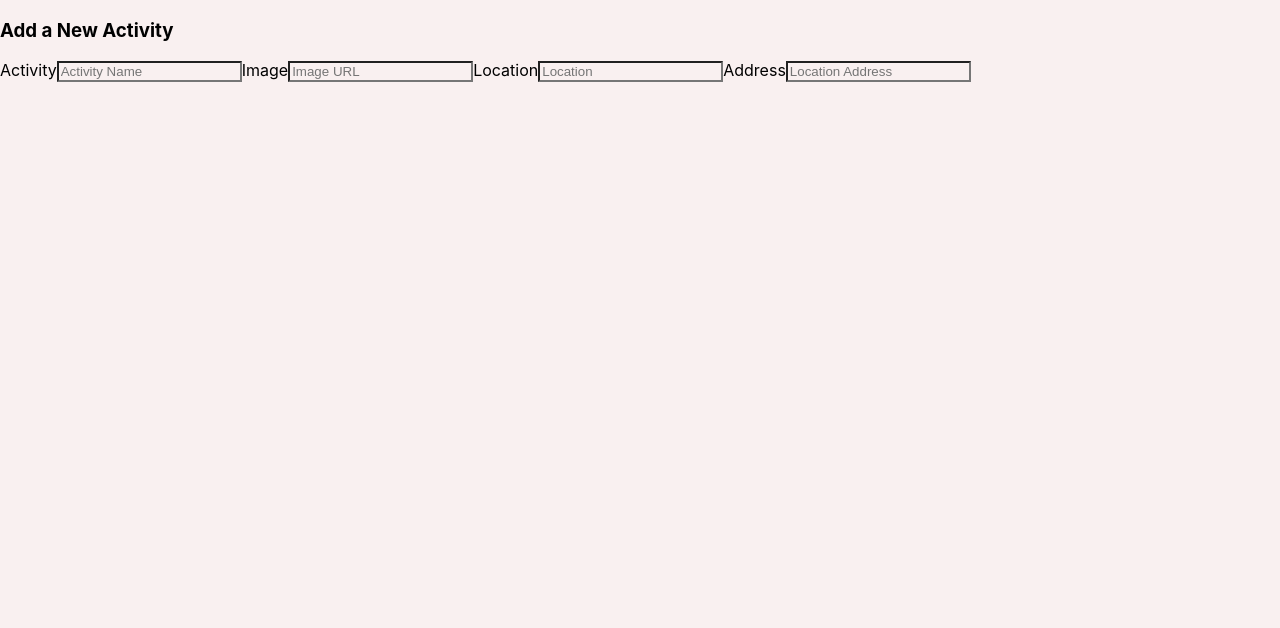
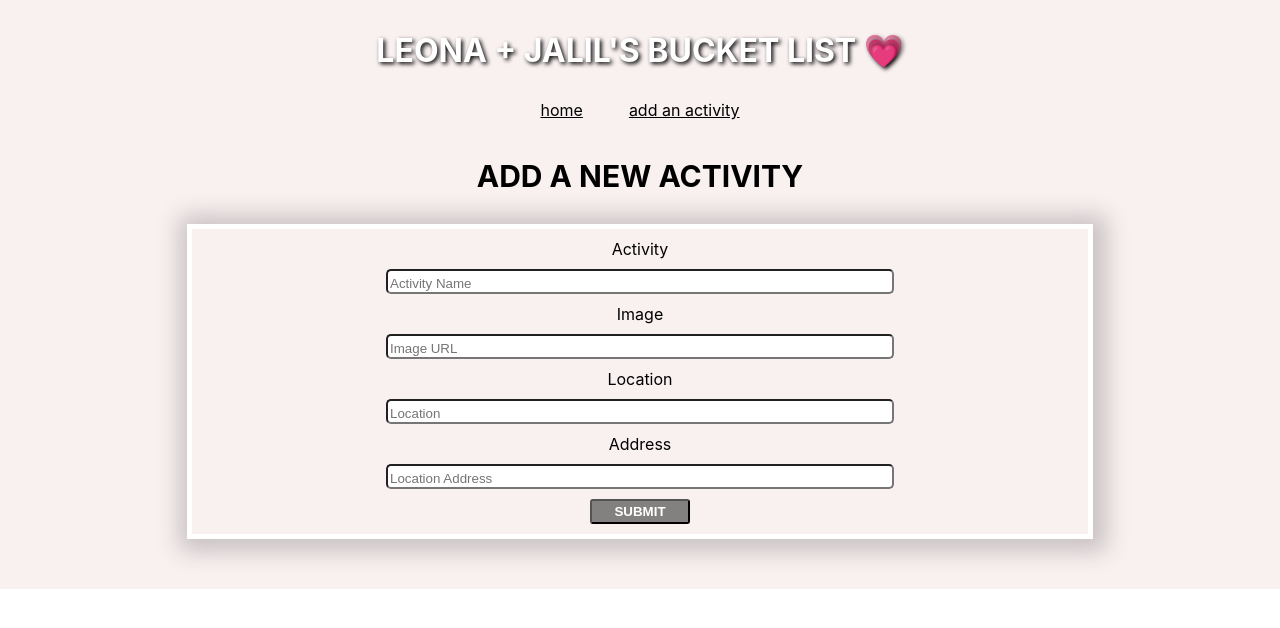
Before and after one commit to leonajuan/bucketlist-new, a React (Create React App) app in the folder client/: page /new in a window 1280 px wide. Shown: the top 628 px of the page. Built offline with nearby package versions, Linux system fonts and the light colour scheme; no server answers.

Commit message:
added css

```diff
--- a/client/src/App.css
+++ b/client/src/App.css
@@ -1,10 +1,15 @@
-* {
-  background-color:#F9F0F0;;
+.app {
+  background-color:#F9F0F0;
+  padding-top: 10px;
+  padding-bottom: 50px;
+  height: 100%;
 }
 
 .header {
   text-align: center;
   text-transform: uppercase;
+  color: white;
+  text-shadow: 2px 2px 4px #000000;
 }
 
 .activity-image {
@@ -57,3 +62,84 @@
   font-weight: 200;
   font-size: 14px;
 }
+
+.form-div {
+  border: solid 5px white;
+  box-shadow: 3px 2px 22px 10px rgba(44, 42, 43, 0.235);
+  margin-top: 25px;
+  width: 70%;
+  margin-left: auto;
+  margin-right: auto;
+}
+
+.form {
+  display: flex;
+  flex-direction: column;
+  width: 100%;
+  align-items: center;
+}
+
+.form input {
+  padding-top: 5px;
+  margin-top: 10px;
+  width: 500px;
+  background-color: white;
+  border-radius: 5px;
+}
+
+.form label {
+  margin-top: 10px;
+}
+
+
+.form button {
+  margin-top: 10px;
+  margin-bottom: 10px;
+  width: 100px;
+  background-color: rgba(62, 62, 62, 0.624);
+  color: white;
+  font-weight: 900;
+  text-transform: uppercase;
+  height: 25px;
+  border-radius: 3px;
+}
+
+.form-header {
+  text-align: center;
+  text-transform: uppercase;
+  font-weight: 700;
+  font-size: 30px;
+}
+
+button, a {
+  cursor: pointer;
+}
+
+.navbar {
+  text-align: center;
+}
+
+.navbar-items {
+  list-style: none;
+  margin: 0;
+  padding: 0;
+}
+
+.navbar li {
+  display: inline;
+  text-transform: lowercase;
+  padding-left: 15px;
+  padding-right: 15px;
+}
+
+.navbar a {
+  display: inline-block;
+  padding: 8px;
+  color: black;
+}
+
+.navbar a:hover{
+  color:  #FF327C;
+  font-style: italic;
+  font-weight: 700;
+}
--- a/client/src/App.js
+++ b/client/src/App.js
@@ -20,14 +20,14 @@ function App() {
 
   return (
     <BrowserRouter>
-      <div className="App">
+      <div className="app">
+        <Header />
+        <NavBar />
         <Switch>
           <Route path="/new">
             <NewActivityForm />
           </Route>
           <Route path="/">
-            <Header />
-            <NavBar />
             <ActivitiesList activities={activities} />
           </Route>
         </Switch>
--- a/client/src/components/NavBar.js
+++ b/client/src/components/NavBar.js
@@ -1,8 +1,10 @@
 function NavBar() {
   return (
-    <nav>
-      <a href="/bucketlist-new/">Home</a>
-      <a href="/bucketlist-new/new">Add an Activity</a>
+    <nav className="navbar">
+      <ul className="navbar-items">
+        <li><a href="/">Home</a></li>
+        <li><a href="/new">Add an Activity</a></li>
+      </ul>
     </nav>
   )
 }
--- a/client/src/components/NewActivityForm.js
+++ b/client/src/components/NewActivityForm.js
@@ -1,8 +1,15 @@
 function NewActivityForm() {
+
+  function handleSubmit(e) {
+    e.preventDefault()
+    console.log("submitting!")
+  }
+
   return (
-    <div>
-      <form>
-        <h3>Add a New Activity</h3>
+    <>
+      <h3 className="form-header">Add a New Activity</h3>
+      <div className="form-div">
+        <form className="form" onSubmit={handleSubmit}>
           <label htmlFor="name">Activity</label>
           <input type="text" name="name" placeholder="Activity Name" />
           <label htmlFor="image">Image</label>
@@ -11,8 +18,10 @@ function NewActivityForm() {
           <input type="text" name="location" placeholder="Location" />
           <label htmlFor="address">Address</label>
           <input type="text" name="address" placeholder="Location Address" />
+          <button>Submit</button>
         </form>
       </div >
+    </>
   )
 }
 
```
Lines whose indentation alone changed are shown as unchanged.
